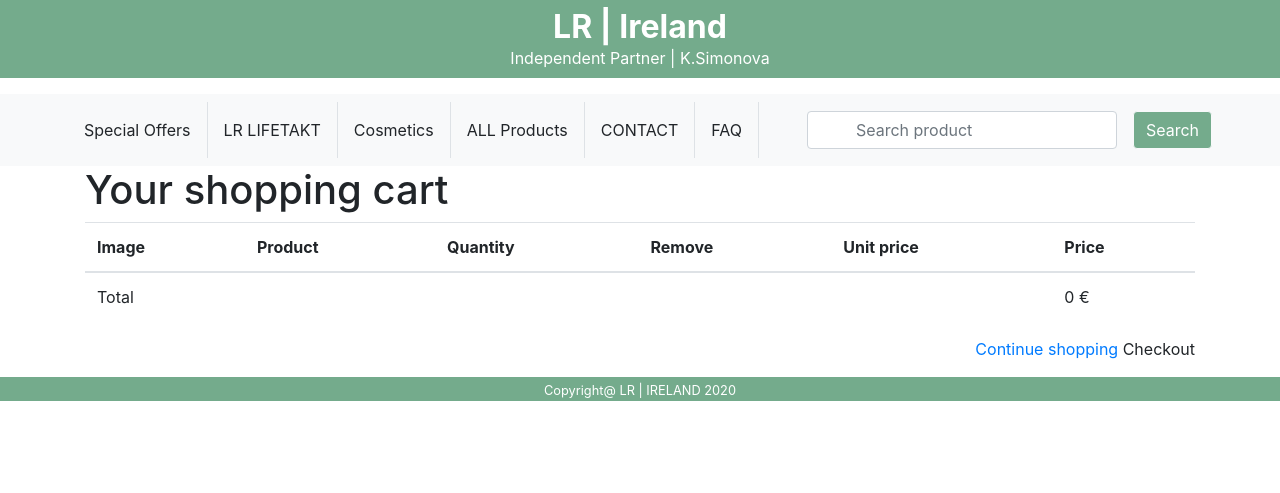
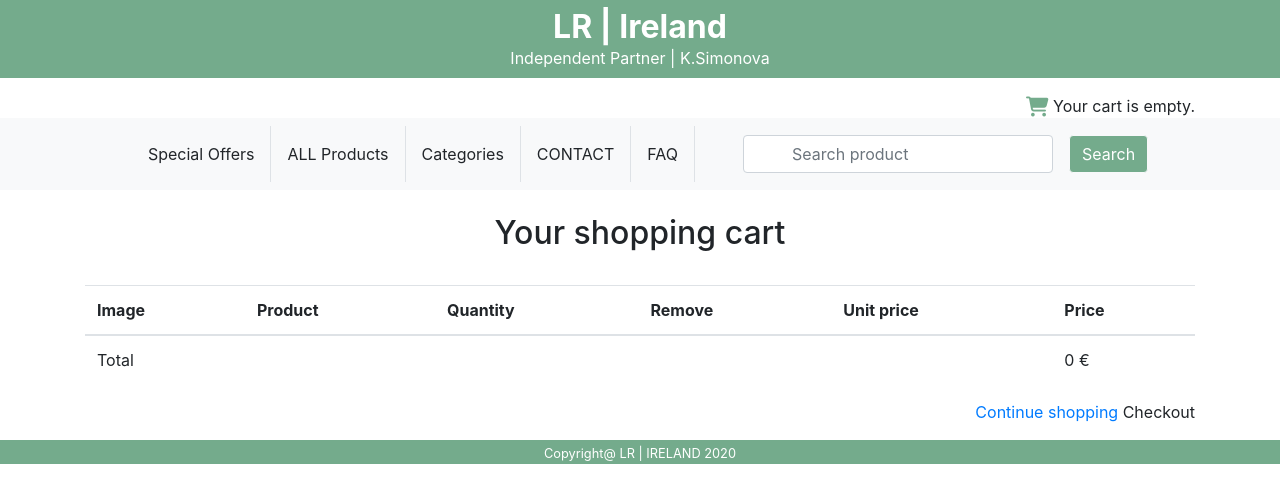
Before and after one commit to mariourban83/MU-Python-Django-Ecommerce-Store, a Django app: page /cart/ in a window 1280 px wide. Shown: the top 493 px of the page. Run offline with Django 3.2, Linux system fonts and the light colour scheme; some libraries are stand-ins or nearby versions.

Commit message:
Edit base template to display shopping cart across all templates

```diff
--- a/cart/templates/cart/detail.html
+++ b/cart/templates/cart/detail.html
@@ -3,7 +3,9 @@
 
 {% block content %}
 <div class="container">
-  <h1>Your shopping cart</h1>
+  <br>
+  <h2 class="text-center">Your shopping cart</h2>
+  <br>
   <table class="table">
     <thead>
       <tr>
--- a/shop/templates/shop/base.html
+++ b/shop/templates/shop/base.html
@@ -10,7 +10,8 @@
     <link href="{% static 'css/base.css' %}" rel="stylesheet">
     <!-- Bootstrap CSS -->
     <link rel="stylesheet" href="https://stackpath.bootstrapcdn.com/bootstrap/4.3.1/css/bootstrap.min.css" integrity="sha384-ggOyR0iXCbMQv3Xipma34MD+dH/1fQ784/j6cY/iJTQUOhcWr7x9JvoRxT2MZw1T" crossorigin="anonymous">
-
+    <!-- FontAwesome Icons -->
+    <script src="https://kit.fontawesome.com/731c7b42c4.js" crossorigin="anonymous"></script>
     {% block title %}
     {% if title %}
     <title>{{ title }}</title>
@@ -27,6 +28,19 @@
             <p class="text-center text-white pb-2">Independent Partner | K.Simonova</p>
         </a>
     </div>
+    <div class="container text-right">
+        <i class="fas fa-shopping-cart fa-lg" style="color:#74AB8C"> </i>
+        {% with total_items=cart|length %}
+          {% if cart|length > 0 %}
+            <a class="font-weight-bold" href="{% url 'cart:cart_detail' %}" style="color:rgb(0, 0, 0)">
+                {{ total_items }} Item{{ total_items|pluralize }} , Total
+                {{ cart.get_total_price }} €
+            </a>
+          {% else %}
+            Your cart is empty.
+          {% endif %}
+        {% endwith %}
+    </div>
     <nav class="navbar navbar-expand-xl navbar-light bg-light">
         <button class="navbar-toggler" type="button" data-toggle="collapse" data-target="#navbarSupportedContent"
             aria-controls="navbarSupportedContent" aria-expanded="false" aria-label="Toggle navigation">
@@ -38,13 +52,10 @@
                     <a class="nav-link text-body" href="{% url 'shop:special_offer' %}">Special Offers</a>
                 </li>
                 <li class="nav-item  border-right p-2">
-                    <a class="nav-link text-body" href="#">LR LIFETAKT</a>
+                    <a class="nav-link text-body" href="{% url 'shop:product_list' %}">ALL Products</a>
                 </li>
                 <li class="nav-item border-right p-2">
-                    <a class="nav-link text-body" href="#">Cosmetics</a>
-                </li>
-                <li class="nav-item  border-right p-2">
-                    <a class="nav-link text-body" href="{% url 'shop:product_list' %}">ALL Products</a>
+                    <a class="nav-link text-body" href="#">Categories</a>
                 </li>
                 <li class="nav-item border-right p-2">
                     <a class="nav-link text-body" href="{% url 'shop:contact' %}">CONTACT</a>
```
Also changed, not shown: shop/templates/shop/product/list.html (+8 -1 lines), shop/templates/shop/special_offers.html (+4 -3 lines), shop/static/img/banner3.jpg (added).
